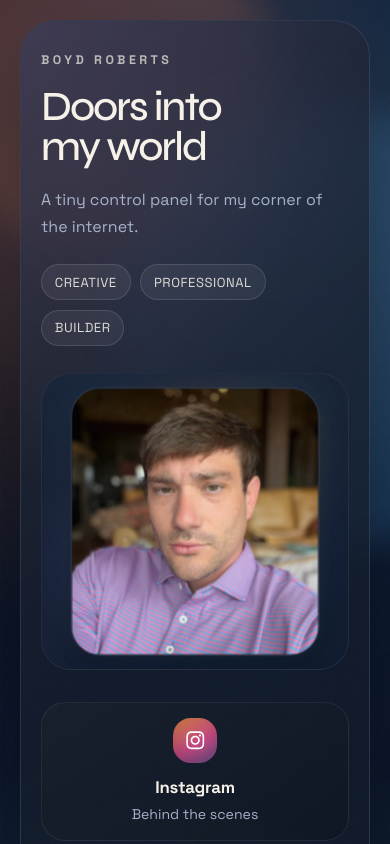
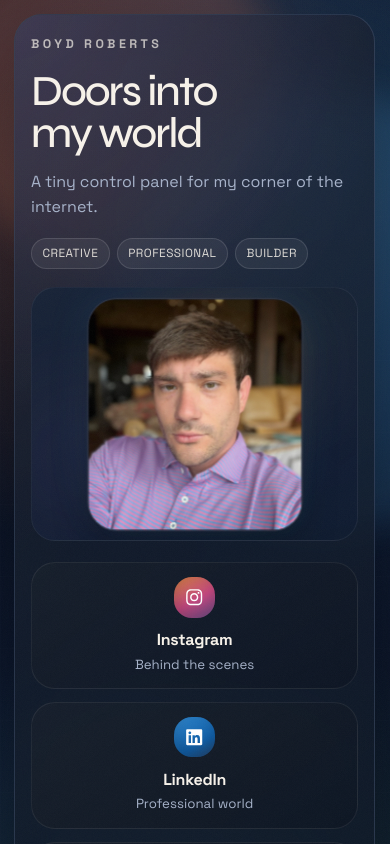
Before and after one commit to coleyrockin/linkx, a React (Create React App) app: page / in a window 390 px wide. Shown: the top 844 px of the page. Built offline with nearby package versions, Linux system fonts and the light colour scheme.

Commit message:
Refine layout and mobile presentation

```diff
--- a/src/index.css
+++ b/src/index.css
@@ -629,6 +629,79 @@ h1 {
   }
 }
 
+@media (max-width: 639px) {
+  .linkx-page {
+    padding: 0.9rem;
+  }
+
+  .linkx-card {
+    padding: 1rem;
+    border-radius: 28px;
+  }
+
+  .hero-grid {
+    gap: 0.9rem;
+  }
+
+  .linkx-header {
+    padding: 0.25rem 0;
+  }
+
+  .photo-shell {
+    width: min(100%, 208px);
+  }
+
+  .portrait-panel {
+    padding: 0.85rem;
+    border-radius: 24px;
+  }
+
+  .subcopy {
+    margin-top: 0.95rem;
+    line-height: 1.6;
+  }
+
+  .signal-row {
+    margin-top: 1.1rem;
+    gap: 0.45rem;
+  }
+
+  .signal-pill {
+    min-height: 1.9rem;
+    padding: 0.35rem 0.65rem;
+    font-size: 0.74rem;
+  }
+
+  .link-stack {
+    margin-top: 1.35rem;
+    gap: 0.8rem;
+  }
+
+  .link-pill {
+    min-height: 0;
+    gap: 0.65rem;
+    padding: 0.9rem;
+  }
+
+  .icon-badge {
+    width: 2.55rem;
+    height: 2.55rem;
+    font-size: 1.15rem;
+  }
+
+  .link-copy {
+    gap: 0.16rem;
+  }
+
+  .link-name {
+    font-size: 1rem;
+  }
+
+  .link-tagline {
+    font-size: 0.83rem;
+  }
+}
+
 @media (min-width: 820px) {
   .linkx-page {
     padding: 2rem;
@@ -658,9 +731,10 @@ h1 {
 @media (max-width: 480px) {
   h1 {
     max-width: 8.5ch;
+    font-size: clamp(2.2rem, 11vw, 3.35rem);
   }
 
   .link-pill {
-    padding: 0.95rem;
+    padding: 0.85rem;
   }
 }
```
